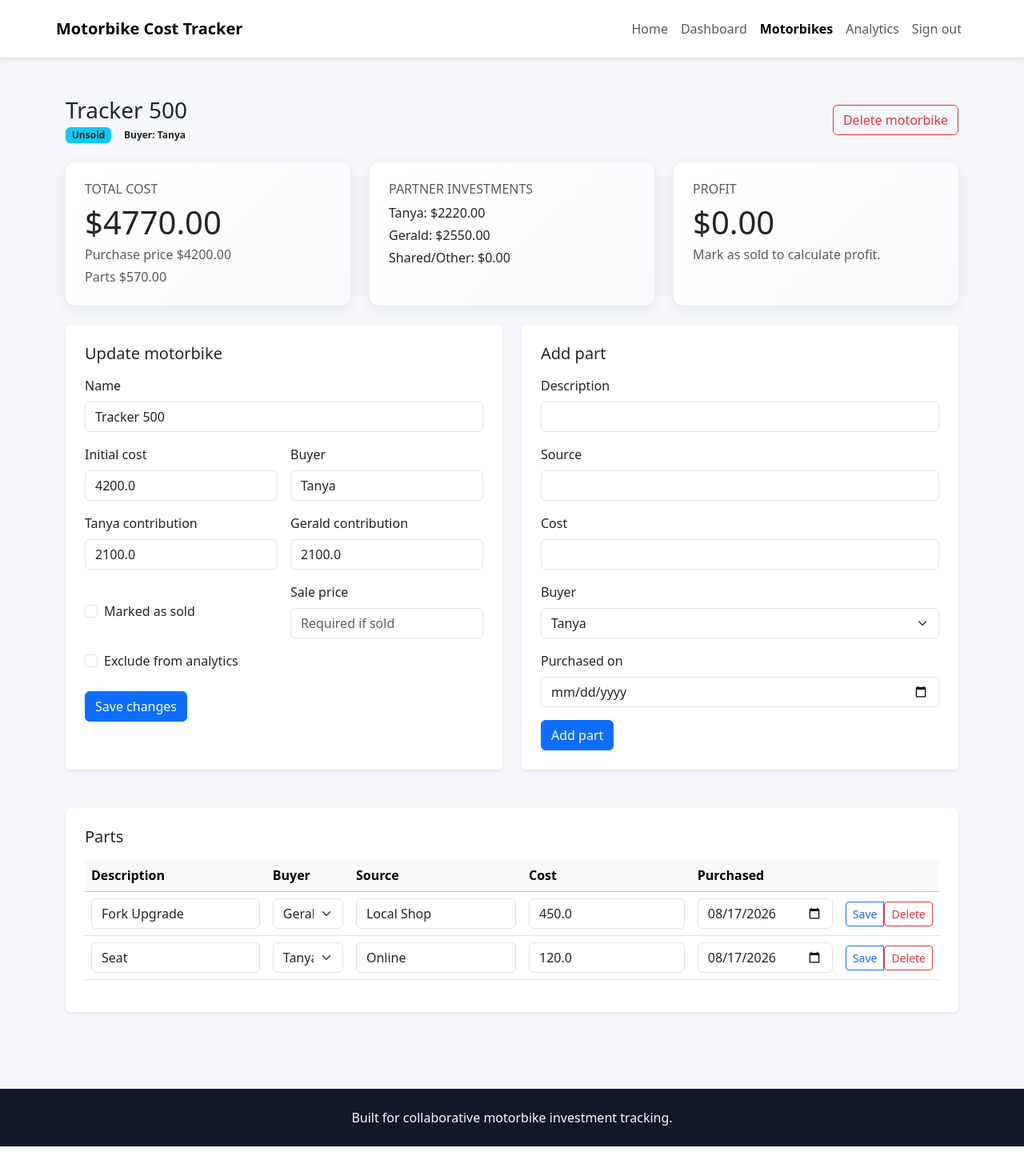
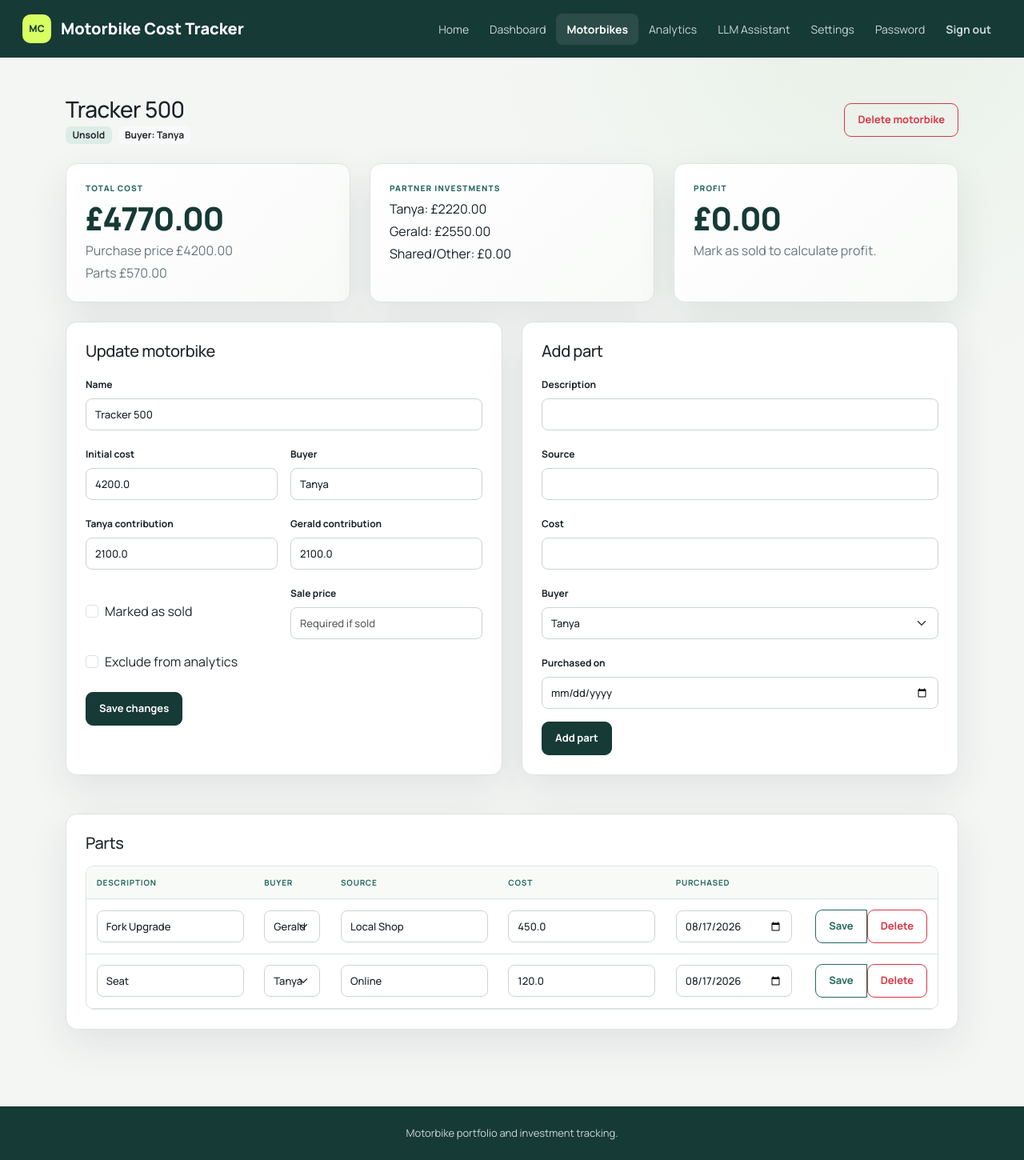
Before and after one commit to zageabb/flask_Motorbike-Cost-Tracker1, a Flask app: page /motorbikes/1 in a window 1280 px wide. Shown: the whole page at 80% size. Run offline with Flask 3, Linux system fonts and the light colour scheme; a user stored in the database is signed in.

Commit message:
Migrate motorbike tracker to Flask with LLM support

```diff
--- a/app.py
+++ b/app.py
@@ -6,7 +6,7 @@ from typing import Dict, Iterable, List, Optional
 
 import bcrypt
 import os
-from flask import Blueprint, Flask, flash, redirect, render_template, request, url_for
+from flask import Blueprint, Flask, flash, redirect, render_template, request, session, url_for
 from flask_login import (
     LoginManager,
     UserMixin,
@@ -17,6 +17,9 @@ from flask_login import (
 )
 from flask_sqlalchemy import SQLAlchemy
 from sqlalchemy import func
+
+from llm_service import LLMError, ask_assistant, list_models
+from settings_store import get_settings, save_settings
 
 
 db = SQLAlchemy()
@@ -120,10 +123,10 @@ def create_app(test_config: Optional[Dict] = None) -> Flask:
     app = Flask(__name__)
     database_uri = os.environ.get("DATABASE_URL", "sqlite:///motorbike_costs.db")
     app.config.from_mapping(
-        SECRET_KEY="dev-secret-key",
+        SECRET_KEY=os.environ.get("SECRET_KEY", "dev-secret-key"),
         SQLALCHEMY_DATABASE_URI=database_uri,
         SQLALCHEMY_TRACK_MODIFICATIONS=False,
-        SEED_SAMPLE_DATA=True,
+        SEED_SAMPLE_DATA=os.environ.get("SEED_SAMPLE_DATA", "true").lower() in {"1", "true", "yes"},
     )
     if test_config:
         app.config.update(test_config)
@@ -262,6 +265,31 @@ def logout():
     logout_user()
     flash("Signed out successfully", "success")
     return redirect(url_for("auth.login"))
+
+
+@auth_bp.route("/change-password", methods=["GET", "POST"])
+@login_required
+def change_password():
+    if request.method == "POST":
+        current_password = request.form.get("current_password", "")
+        new_password = request.form.get("new_password", "")
+        confirm_password = request.form.get("confirm_password", "")
+
+        if not current_user.check_password(current_password):
+            flash("Current password is incorrect", "danger")
+        elif len(new_password) < 12:
+            flash("New password must be at least 12 characters", "danger")
+        elif new_password != confirm_password:
+            flash("New passwords do not match", "danger")
+        elif current_user.check_password(new_password):
+            flash("New password must be different from the current password", "danger")
+        else:
+            current_user.set_password(new_password)
+            db.session.commit()
+            flash("Password updated successfully", "success")
+            return redirect(url_for("main.landing"))
+
+    return render_template("auth/change_password.html")
 
 
 main_bp = Blueprint("main", __name__)
@@ -415,6 +443,12 @@ def _handle_part_creation() -> None:
 def motorbikes_list():
     motorbikes = Motorbike.query.order_by(Motorbike.created_at.desc()).all()
     return render_template("motorbikes/list.html", motorbikes=motorbikes)
+
+
+@main_bp.route("/bikes")
+def legacy_bikes_url():
+    """Keep the deployment-agent health URL and old bookmarks working."""
+    return redirect(url_for("main.motorbikes_list"))
 
 
 @main_bp.route("/motorbikes/<int:motorbike_id>", methods=["GET", "POST"])
@@ -613,6 +647,154 @@ def analytics():
     )
 
 
+def _portfolio_context() -> dict:
+    bikes = Motorbike.query.order_by(Motorbike.id).all()
+    return {
+        "currency": "GBP",
+        "motorbikes": [
+            {
+                "id": bike.id, "name": bike.name, "purchase_price": bike.purchase_price,
+                "tanya_contribution": bike.tanya_contribution,
+                "gerald_contribution": bike.gerald_contribution, "buyer": bike.buyer,
+                "is_sold": bike.is_sold, "sale_price": bike.sale_price,
+                "ignore": bike.ignore, "total_cost": bike.total_cost,
+                "parts": [
+                    {"id": part.id, "description": part.description, "source": part.source,
+                     "buyer": part.buyer, "cost": part.cost,
+                     "purchased_on": part.purchased_on.isoformat() if part.purchased_on else None}
+                    for part in bike.parts
+                ],
+            }
+            for bike in bikes
+        ],
+    }
+
+
+def _normalise_actions(actions) -> list[dict]:
+    if not isinstance(actions, list):
+        return []
+    allowed = {"create_motorbike", "add_part", "update_motorbike"}
+    return [action for action in actions[:20] if isinstance(action, dict) and action.get("type") in allowed]
+
+
+@main_bp.route("/assistant", methods=["GET", "POST"])
+@login_required
+def assistant():
+    result = None
+    query = ""
+    if request.method == "POST":
+        query = request.form.get("query", "").strip()
+        if not query:
+            flash("Enter a question or data-creation request", "danger")
+        else:
+            try:
+                result = ask_assistant(query, _portfolio_context(), get_settings())
+                result["actions"] = _normalise_actions(result.get("actions"))
+                session["assistant_actions"] = result["actions"]
+            except LLMError as exc:
+                flash(str(exc), "danger")
+    return render_template("assistant.html", result=result, query=query)
+
+
+def _number(action: dict, key: str, default=0.0) -> float:
+    value = float(action.get(key, default) if action.get(key) is not None else default)
+    if value < 0:
+        raise ValueError(f"{key} cannot be negative")
+    return value
+
+
+def _apply_assistant_action(action: dict) -> None:
+    action_type = action["type"]
+    if action_type == "create_motorbike":
+        name = str(action.get("name") or "").strip()
+        if not name or Motorbike.query.filter(func.lower(Motorbike.name) == name.lower()).first():
+            raise ValueError("Motorbike name is missing or already exists")
+        tanya = _number(action, "tanya_contribution")
+        gerald = _number(action, "gerald_contribution")
+        purchase = _number(action, "purchase_price", tanya + gerald)
+        if abs(purchase - tanya - gerald) > 0.01:
+            purchase = tanya + gerald
+        sold = bool(action.get("is_sold", False))
+        sale = action.get("sale_price")
+        if sold and sale is None:
+            raise ValueError("A sold motorbike requires a sale price")
+        db.session.add(Motorbike(name=name, purchase_price=purchase,
+            tanya_contribution=tanya, gerald_contribution=gerald,
+            buyer=str(action.get("buyer") or "") or None, is_sold=sold,
+            sale_price=_number(action, "sale_price") if sale is not None else None,
+            ignore=bool(action.get("ignore", False))))
+        return
+    bike = db.session.get(Motorbike, int(action.get("motorbike_id", 0)))
+    if not bike:
+        raise ValueError("The referenced motorbike does not exist")
+    if action_type == "add_part":
+        if bike.is_sold:
+            raise ValueError(f"Cannot add equipment to sold motorbike {bike.name}")
+        description = str(action.get("description") or "").strip()
+        if not description:
+            raise ValueError("Equipment description is required")
+        purchased_on = date.today()
+        if action.get("purchased_on"):
+            purchased_on = datetime.strptime(str(action["purchased_on"]), "%Y-%m-%d").date()
+        db.session.add(Part(motorbike=bike, description=description,
+            source=str(action.get("source") or "").strip() or None,
+            buyer=str(action.get("buyer") or "other").lower(),
+            cost=_number(action, "cost"), purchased_on=purchased_on))
+        return
+    for key in ("name", "buyer"):
+        if key in action and action[key] is not None:
+            setattr(bike, key if key == "name" else "buyer", str(action[key]).strip())
+    for source, target in (("purchase_price", "purchase_price"),
+                           ("tanya_contribution", "tanya_contribution"),
+                           ("gerald_contribution", "gerald_contribution")):
+        if source in action:
+            setattr(bike, target, _number(action, source))
+    if "is_sold" in action:
+        bike.is_sold = bool(action["is_sold"])
+    if "sale_price" in action:
+        bike.sale_price = _number(action, "sale_price") if action["sale_price"] is not None else None
+    if "ignore" in action:
+        bike.ignore = bool(action["ignore"])
+    if bike.is_sold and bike.sale_price is None:
+        raise ValueError("A sold motorbike requires a sale price")
+
+
+@main_bp.post("/assistant/apply")
+@login_required
+def apply_assistant_actions():
+    actions = _normalise_actions(session.pop("assistant_actions", []))
+    if not actions:
+        flash("There are no pending changes to apply", "danger")
+        return redirect(url_for("main.assistant"))
+    try:
+        for action in actions:
+            _apply_assistant_action(action)
+        db.session.commit()
+    except (ValueError, TypeError) as exc:
+        db.session.rollback()
+        flash(f"No changes were applied: {exc}", "danger")
+        return redirect(url_for("main.assistant"))
+    flash(f"Applied {len(actions)} LLM-proposed change(s)", "success")
+    return redirect(url_for("main.dashboard"))
+
+
+@main_bp.route("/settings", methods=["GET", "POST"])
+@login_required
+def settings():
+    if request.method == "POST":
+        save_settings(request.form.to_dict())
+        flash("LLM settings saved", "success")
+        return redirect(url_for("main.settings"))
+    configured = get_settings()
+    try:
+        models = list_models(configured)
+        warning = None
+    except LLMError as exc:
+        models = [configured["model"]] if configured["model"] else []
+        warning = str(exc)
+    return render_template("settings.html", settings=configured, models=models, warning=warning)
+
+
 def _build_portfolio_summary(motorbikes: Iterable[Motorbike]) -> PortfolioSummary:
     relevant = [bike for bike in motorbikes if not bike.ignore]
     total_cost = sum(bike.total_cost for bike in relevant)
--- /dev/null
+++ b/settings.example.json
@@ -0,0 +1,5 @@
+{
+  "ollama_url": "http://127.0.0.1:11434",
+  "model": "llama3.2",
+  "assistant_instructions": "Use only the supplied portfolio data and never invent financial records."
+}
--- /dev/null
+++ b/static/app.css
@@ -0,0 +1,109 @@
+:root {
+  --ink: #182126;
+  --muted: #69757a;
+  --line: #dce3e2;
+  --paper: #f4f6f4;
+  --panel: #ffffff;
+  --nav: #163a36;
+  --accent: #d7ff61;
+  --teal: #23685f;
+  --shadow: 0 18px 50px rgba(25, 45, 40, 0.09);
+}
+
+* { box-sizing: border-box; }
+html { scroll-behavior: smooth; }
+body {
+  margin: 0;
+  background: radial-gradient(circle at 85% 0, #e8f1e7, transparent 30rem), var(--paper);
+  color: var(--ink);
+  font-family: Manrope, system-ui, sans-serif;
+}
+
+.app-shell { min-height: 100vh; display: flex; flex-direction: column; }
+.app-nav { min-height: 72px; background: var(--nav); color: #fff; padding: 0 28px; }
+.app-nav .navbar-brand,
+.app-nav .navbar-brand:hover { color: #fff; }
+.brand-lockup { display: flex; align-items: center; gap: 12px; text-decoration: none; font-weight: 800; }
+.brand-mark {
+  width: 36px; height: 36px; border-radius: 10px; display: inline-grid; place-items: center;
+  background: var(--accent); color: var(--nav); font-size: 12px; font-weight: 800;
+}
+.app-nav .navbar-toggler { border-color: rgba(255,255,255,.35); }
+.app-nav .navbar-toggler-icon { filter: invert(1); }
+.app-nav .nav-link { color: #c9d8d5; padding: 9px 13px !important; border-radius: 8px; font-size: 14px; }
+.app-nav .nav-link:hover,
+.app-nav .nav-link.active { background: rgba(255,255,255,.09); color: #fff; font-weight: 700; }
+.app-nav .btn-link { text-decoration: none; }
+
+main { flex: 1; padding-bottom: 3rem; }
+h1, h2, h3, h4, h5, h6 { font-weight: 800; letter-spacing: -.02em; }
+.text-muted { color: var(--muted) !important; }
+a { color: var(--teal); }
+a:hover { color: var(--nav); }
+
+.card,
+.summary-card,
+.alert {
+  border: 1px solid var(--line) !important;
+  border-radius: 14px !important;
+  background: var(--panel);
+  box-shadow: var(--shadow) !important;
+}
+.summary-card { background: linear-gradient(135deg, #fff 0%, #f8faf8 100%); }
+.summary-card h2 { color: var(--teal) !important; letter-spacing: .11em; font-size: 10px; font-weight: 800; }
+.summary-card .display-6 { color: var(--nav); font-weight: 800; letter-spacing: -.04em; }
+.card-header { background: #f8faf8; border-color: var(--line); }
+
+.btn { border-radius: 9px; padding: 10px 16px; font-weight: 700; font-size: 13px; }
+.btn-primary,
+.btn-primary:hover,
+.btn-primary:focus { background: var(--nav); border-color: var(--nav); color: #fff; }
+.btn-success,
+.btn-success:hover { background: var(--teal); border-color: var(--teal); }
+.btn-outline-primary { color: var(--teal); border-color: var(--teal); }
+.btn-outline-primary:hover { background: var(--teal); border-color: var(--teal); }
+.btn-secondary { background: #69757a; border-color: #69757a; }
+.btn-link { color: var(--teal); }
+
+.form-control,
+.form-select {
+  border: 1px solid #cbd5d2;
+  border-radius: 8px;
+  padding: 10px 11px;
+  background-color: #fff;
+  color: var(--ink);
+  font: 500 13px Manrope, system-ui, sans-serif;
+}
+.form-control:focus,
+.form-select:focus { border-color: var(--teal); box-shadow: 0 0 0 .2rem rgba(35,104,95,.14); }
+.form-label { color: var(--ink); font-size: 12px; font-weight: 700; }
+.form-check-input:checked { background-color: var(--teal); border-color: var(--teal); }
+
+.table { --bs-table-bg: transparent; --bs-table-color: var(--ink); margin-bottom: 0; }
+.table > :not(caption) > * > * { padding: .8rem; border-color: var(--line); }
+.table-light { --bs-table-bg: #f8faf8; --bs-table-color: var(--ink); }
+.table thead th { color: var(--teal); font-size: 10px; letter-spacing: .08em; text-transform: uppercase; }
+.table-responsive { border: 1px solid var(--line); border-radius: 10px; }
+.badge { border-radius: 7px; padding: .45em .7em; font-weight: 700; }
+.bg-info { background: #dcece7 !important; }
+.bg-success { background: var(--teal) !important; }
+.bg-secondary { background: #69757a !important; }
+
+.alert-success { background: #e7f3ec; color: #235f48; }
+.alert-danger { background: #f9e8e5; color: #8d3b32; }
+.alert-info { background: #e5eeeb; color: var(--nav); }
+.alert-warning { background: #fff6d9; color: #725c13; }
+pre { background: #17221f !important; color: #eef6f1; border-color: #24332f !important; border-radius: 9px !important; }
+
+footer { padding: 1.5rem 0; background: var(--nav); color: #c9d8d5; text-align: center; font-size: 13px; }
+
+@media (max-width: 991px) {
+  .app-nav { padding: 8px 14px; }
+  .app-nav .navbar-collapse { padding: 12px 0; }
+  .app-nav .nav-link { margin: 2px 0; }
+}
+@media (max-width: 720px) {
+  main.container { margin-top: 1.25rem !important; padding-left: 12px; padding-right: 12px; }
+  .card-body { padding: 1.25rem !important; }
+  .display-6 { font-size: 2rem; }
+}
--- a/templates/base.html
+++ b/templates/base.html
@@ -4,42 +4,18 @@
     <meta charset="utf-8">
     <meta name="viewport" content="width=device-width, initial-scale=1">
     <title>{% block title %}Motorbike Cost Tracker{% endblock %}</title>
+    <link rel="preconnect" href="https://fonts.googleapis.com">
+    <link rel="preconnect" href="https://fonts.gstatic.com" crossorigin>
+    <link href="https://fonts.googleapis.com/css2?family=Manrope:wght@400;500;600;700;800&family=IBM+Plex+Mono:wght@400;500&display=swap" rel="stylesheet">
     <link rel="stylesheet" href="https://cdn.jsdelivr.net/npm/bootstrap@5.3.3/dist/css/bootstrap.min.css">
-    <style>
-      body {
-        background-color: #f5f7fb;
-      }
-      .app-shell {
-        min-height: 100vh;
-        display: flex;
-        flex-direction: column;
-      }
-      main {
-        flex: 1;
-        padding-bottom: 3rem;
-      }
-      .nav-link.active {
-        font-weight: 600;
-      }
-      .summary-card {
-        border-radius: 0.75rem;
-        box-shadow: 0 0.25rem 1rem rgba(15, 23, 42, 0.08);
-        background: linear-gradient(135deg, #ffffff 0%, #f8fafc 100%);
-      }
-      footer {
-        padding: 1.5rem 0;
-        background: #111827;
-        color: #f8fafc;
-        text-align: center;
-      }
-    </style>
+    <link rel="stylesheet" href="{{ url_for('static', filename='app.css') }}">
     {% block extra_head %}{% endblock %}
   </head>
   <body>
     <div class="app-shell">
-      <header class="bg-white border-bottom shadow-sm">
-        <nav class="navbar navbar-expand-lg navbar-light container py-3">
-          <a class="navbar-brand fw-bold" href="{{ url_for('main.landing') }}">Motorbike Cost Tracker</a>
+      <header>
+        <nav class="navbar navbar-expand-lg app-nav">
+          <a class="navbar-brand brand-lockup" href="{{ url_for('main.landing') }}"><span class="brand-mark">MC</span><span>Motorbike Cost Tracker</span></a>
           <button class="navbar-toggler" type="button" data-bs-toggle="collapse" data-bs-target="#navbarNav" aria-controls="navbarNav" aria-expanded="false" aria-label="Toggle navigation">
             <span class="navbar-toggler-icon"></span>
           </button>
@@ -57,6 +33,15 @@
               </li>
               <li class="nav-item">
                 <a class="nav-link {% if request.endpoint == 'main.analytics' %}active{% endif %}" href="{{ url_for('main.analytics') }}">Analytics</a>
+              </li>
+              <li class="nav-item">
+                <a class="nav-link {% if request.endpoint == 'main.assistant' %}active{% endif %}" href="{{ url_for('main.assistant') }}">LLM Assistant</a>
+              </li>
+              <li class="nav-item">
+                <a class="nav-link {% if request.endpoint == 'main.settings' %}active{% endif %}" href="{{ url_for('main.settings') }}">Settings</a>
+              </li>
+              <li class="nav-item">
+                <a class="nav-link {% if request.endpoint == 'auth.change_password' %}active{% endif %}" href="{{ url_for('auth.change_password') }}">Password</a>
               </li>
               <li class="nav-item">
                 <form action="{{ url_for('auth.logout') }}" method="post" class="d-inline">
@@ -91,7 +76,7 @@
         {% block content %}{% endblock %}
       </main>
       <footer>
-        Built for collaborative motorbike investment tracking.
+        Motorbike portfolio and investment tracking.
       </footer>
     </div>
     <script src="https://cdn.jsdelivr.net/npm/bootstrap@5.3.3/dist/js/bootstrap.bundle.min.js"></script>
--- a/templates/motorbikes/detail.html
+++ b/templates/motorbikes/detail.html
@@ -20,25 +20,25 @@
   <div class="col-lg-4">
     <div class="summary-card p-4 h-100">
       <h2 class="h6 text-uppercase text-muted">Total cost</h2>
-      <p class="display-6 mb-1">${{ '%.2f'|format(motorbike.total_cost) }}</p>
-      <p class="text-muted mb-1">Purchase price ${{ '%.2f'|format(motorbike.purchase_price) }}</p>
-      <p class="text-muted mb-0">Parts ${{ '%.2f'|format(motorbike.part_total) }}</p>
+      <p class="display-6 mb-1">£{{ '%.2f'|format(motorbike.total_cost) }}</p>
+      <p class="text-muted mb-1">Purchase price £{{ '%.2f'|format(motorbike.purchase_price) }}</p>
+      <p class="text-muted mb-0">Parts £{{ '%.2f'|format(motorbike.part_total) }}</p>
     </div>
   </div>
   <div class="col-lg-4">
     <div class="summary-card p-4 h-100">
       <h2 class="h6 text-uppercase text-muted">Partner investments</h2>
-      <p class="mb-1">Tanya: ${{ '%.2f'|format(motorbike.tanya_contribution + motorbike.part_investment('tanya')) }}</p>
-      <p class="mb-1">Gerald: ${{ '%.2f'|format(motorbike.gerald_contribution + motorbike.part_investment('gerald')) }}</p>
-      <p class="mb-0">Shared/Other: ${{ '%.2f'|format(motorbike.part_total - motorbike.part_investment('tanya') - motorbike.part_investment('gerald')) }}</p>
+      <p class="mb-1">Tanya: £{{ '%.2f'|format(motorbike.tanya_contribution + motorbike.part_investment('tanya')) }}</p>
+      <p class="mb-1">Gerald: £{{ '%.2f'|format(motorbike.gerald_contribution + motorbike.part_investment('gerald')) }}</p>
+      <p class="mb-0">Shared/Other: £{{ '%.2f'|format(motorbike.part_total - motorbike.part_investment('tanya') - motorbike.part_investment('gerald')) }}</p>
     </div>
   </div>
   <div class="col-lg-4">
     <div class="summary-card p-4 h-100">
       <h2 class="h6 text-uppercase text-muted">Profit</h2>
-      <p class="display-6 mb-1">${{ '%.2f'|format(motorbike.profit) }}</p>
+      <p class="display-6 mb-1">£{{ '%.2f'|format(motorbike.profit) }}</p>
       {% if motorbike.is_sold and motorbike.sale_price %}
-      <p class="text-muted mb-0">Sold for ${{ '%.2f'|format(motorbike.sale_price) }}</p>
+      <p class="text-muted mb-0">Sold for £{{ '%.2f'|format(motorbike.sale_price) }}</p>
       {% else %}
       <p class="text-muted mb-0">Mark as sold to calculate profit.</p>
       {% endif %}
```
Also changed, not shown: llm_service.py (added, +84 -0 lines), migrate_reflex.py (added, +52 -0 lines), settings_store.py (added, +39 -0 lines), templates/analytics.html (+10 -10 lines), templates/assistant.html (added, +27 -0 lines), templates/auth/change_password.html (added, +30 -0 lines), templates/dashboard.html (+7 -7 lines), templates/settings.html (added, +17 -0 lines), tests/test_app.py (+86 -6 lines), README.md, 1 other file.
